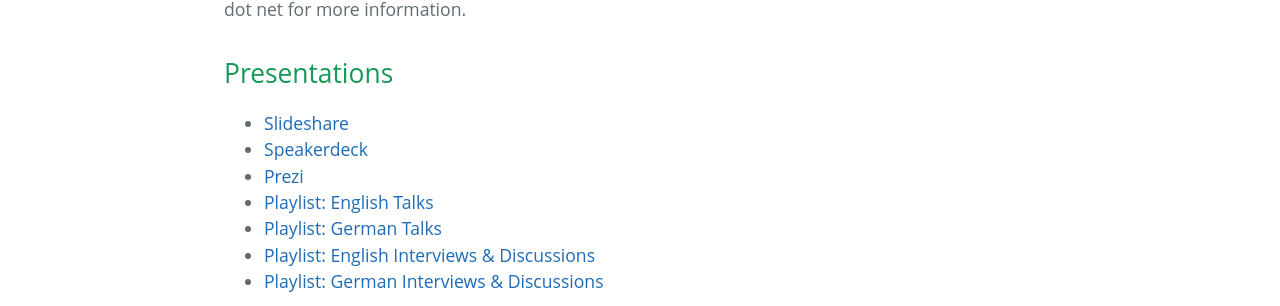
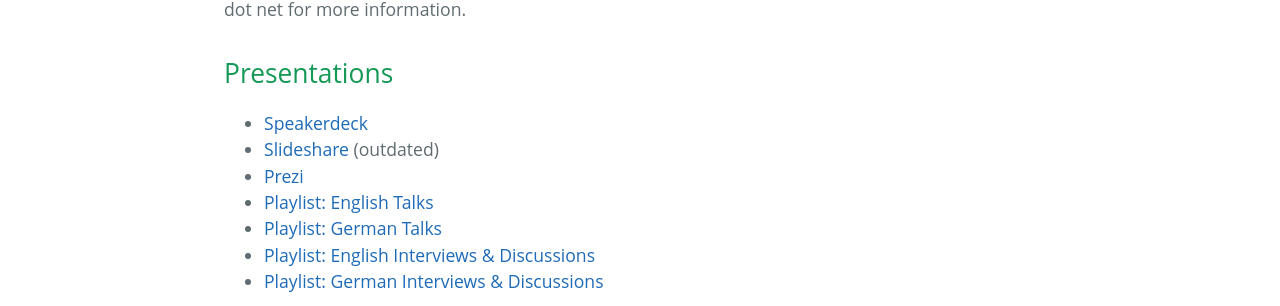
Before and after one commit to ewolff/ewolff.com, a Jekyll site: the page built from talks.md, in a window 1280 px wide. Shown: the part 590-896 px from the top of the page. Built offline with Jekyll 4.4.1, drawn with Linux system fonts in a browser that asks for light colours; our own code applies the rules of GitHub Pages for plain Markdown files.

Commit message:
Added note: Slideshare is outdated

```diff
--- a/talks.md
+++ b/talks.md
@@ -18,8 +18,8 @@
 
 ## Presentations
 
- * [Slideshare](http://www.slideshare.net/ewolff/presentations)
  * [Speakerdeck](https://speakerdeck.com/ewolff)
+ * [Slideshare](http://www.slideshare.net/ewolff/presentations) (outdated)
  * [Prezi](https://prezi.com/user/ewolff/)
  * [Playlist: English Talks](https://www.youtube.com/playlist?list=PLeXlULyOtEndP47qFtSoVevPoZ2D1h55X)
  * [Playlist: German Talks](https://www.youtube.com/playlist?list=PLeXlULyOtEnc90Ix0WwT1YPPnQKeGy4CP)
```
Also changed, not shown: vortraege.md (+1 -1 lines).
